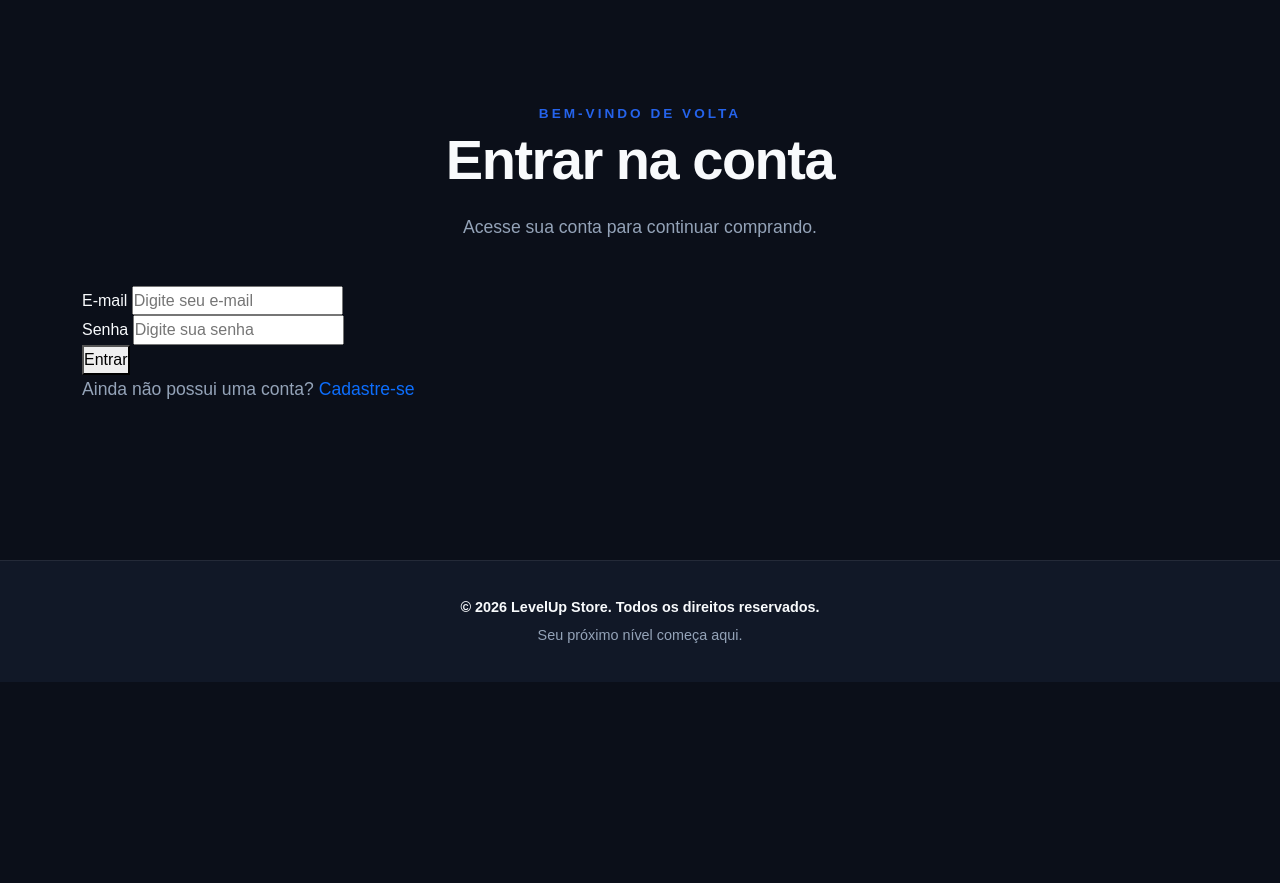
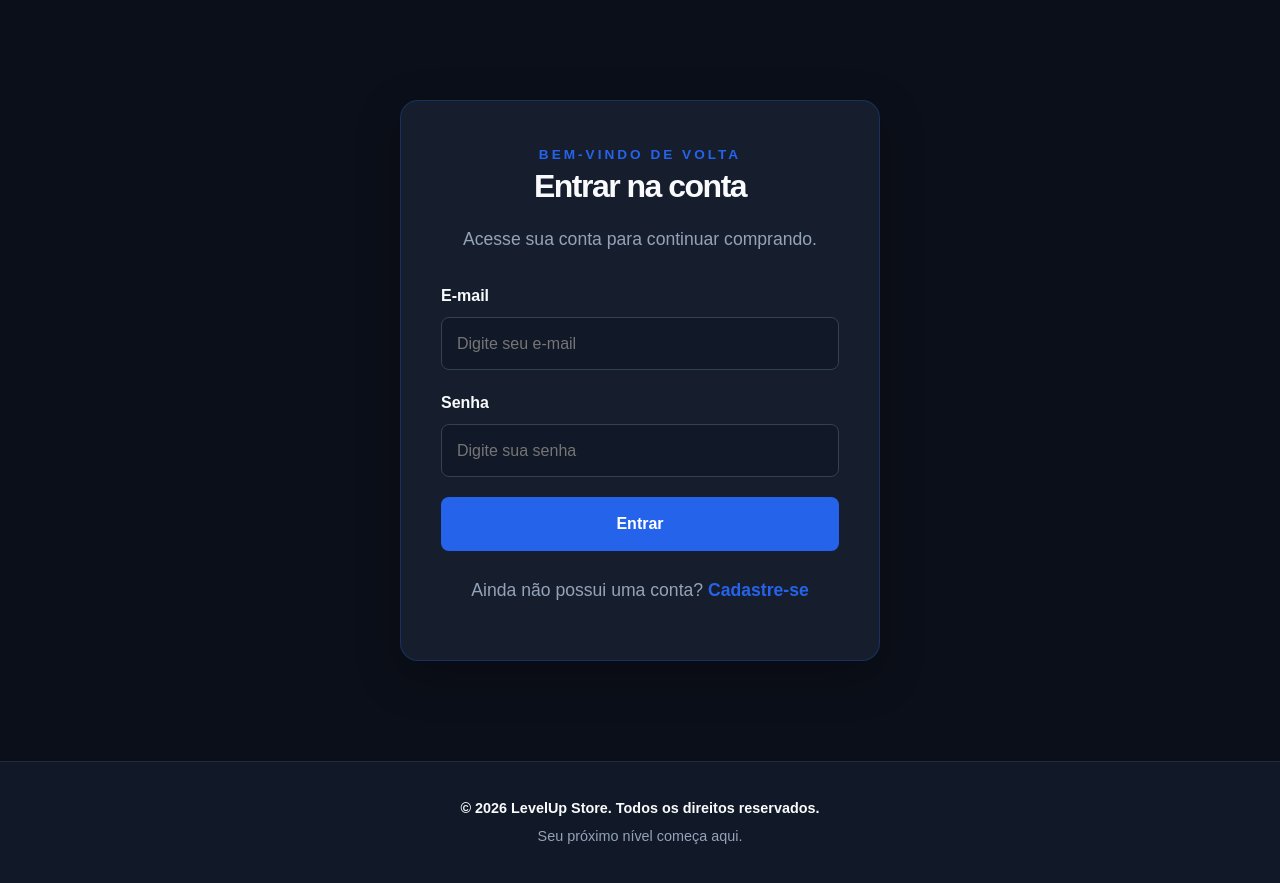
Before and after one commit to GabrielMiranda14/levelup-store, a PHP site: page /login.php in a window 1280 px wide. Shown: the part 92-975 px from the top of the page. Before the commit the page ends 774 px from the top, so only its background shows below. Run offline with PHP 8.4, Linux system fonts and the light colour scheme; data that the repository does not hold is empty.

Commit message:
style: customize login and registration pages

```diff
--- a/assets/css/style.css
+++ b/assets/css/style.css
@@ -684,3 +684,131 @@ footer p:first-child {
 .view-product-button:active {
     transform: scale(0.97);
 }
+
+
+/* =========================
+   LOGIN E CADASTRO
+========================= */
+
+.auth-page {
+    min-height: 75vh;
+    display: flex;
+    justify-content: center;
+    align-items: center;
+    padding-top: 80px;
+    padding-bottom: 80px;
+}
+
+.auth-card {
+    width: 100%;
+    max-width: 480px;
+    padding: 40px;
+    background: var(--cor-card);
+    border: 1px solid rgba(37, 99, 235, 0.25);
+    border-radius: 18px;
+    box-shadow: 0 15px 45px rgba(0, 0, 0, 0.25);
+}
+
+.auth-card .section-heading {
+    text-align: center;
+    margin-bottom: 30px;
+}
+
+.auth-card .section-heading h1 {
+    color: var(--cor-texto);
+    font-size: 2rem;
+    font-weight: 700;
+}
+
+.auth-card .section-heading p {
+    color: var(--cor-texto-secundario);
+}
+
+.auth-form {
+    display: flex;
+    flex-direction: column;
+    gap: 20px;
+}
+
+.form-group {
+    display: flex;
+    flex-direction: column;
+    gap: 8px;
+}
+
+.form-group label {
+    color: var(--cor-texto);
+    font-weight: 600;
+}
+
+.form-group input {
+    width: 100%;
+    padding: 13px 15px;
+    color: var(--cor-texto);
+    background: var(--cor-secundaria);
+    border: 1px solid #334155;
+    border-radius: 8px;
+    outline: none;
+    transition: border-color 0.3s ease, box-shadow 0.3s ease;
+}
+
+.form-group input:focus {
+    border-color: var(--cor-azul);
+    box-shadow: 0 0 0 3px rgba(37, 99, 235, 0.15);
+}
+
+.auth-button {
+    width: 100%;
+    padding: 14px;
+    color: #fff;
+    background: var(--cor-azul);
+    border: none;
+    border-radius: 8px;
+    font-weight: 700;
+    cursor: pointer;
+    transition: background 0.3s ease, transform 0.2s ease;
+}
+
+.auth-button:hover {
+    background: var(--cor-roxo);
+}
+
+.auth-button:active {
+    transform: scale(0.97);
+}
+
+.auth-alternative {
+    margin-top: 25px;
+    color: var(--cor-texto-secundario);
+    text-align: center;
+}
+
+.auth-alternative a {
+    color: var(--cor-azul);
+    font-weight: 700;
+    text-decoration: none;
+}
+
+.auth-alternative a:hover {
+    color: var(--cor-roxo);
+}
+
+.form-error,
+.form-success {
+    padding: 12px 15px;
+    border-radius: 8px;
+    text-align: center;
+    margin-bottom: 20px;
+}
+
+.form-error {
+    color: #fecaca;
+    background: rgba(220, 38, 38, 0.15);
+    border: 1px solid rgba(220, 38, 38, 0.4);
+}
+
+.form-success {
+    color: #bbf7d0;
+    background: rgba(22, 163, 74, 0.15);
+    border: 1px solid rgba(22, 163, 74, 0.4);
+}
```
